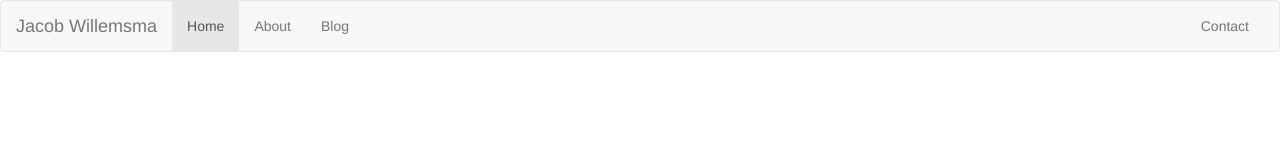
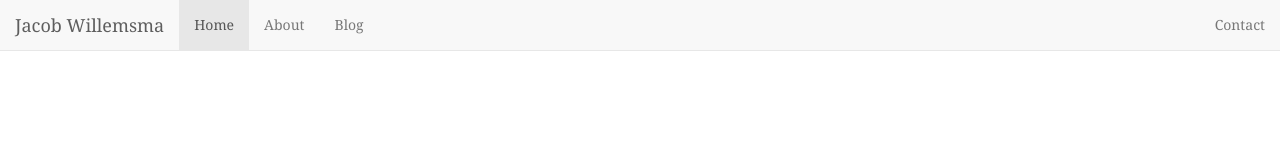
Before and after one commit to jacobwillemsma/jacobwills.github.io, a plain HTML site: page pages/testpage.html in a window 1280 px wide. Drawn offline with nearby package versions, Linux system fonts and the light colour scheme.

Commit message:
what if I add the blog theme?

```diff
--- a/pages/testpage.html
+++ b/pages/testpage.html
@@ -4,9 +4,10 @@
     <title>Jacob Willemsma</title>
     <meta name="viewport" content="width=device-width, initial-scale=1.0">
     <link href="../css/bootstrap.min.css" rel="stylesheet">
+    <link href="../css/blog.css" rel="stylesheet">
   </head>
   <body>
-    <nav class="navbar navbar-default" role="navigation">
+    <nav class="navbar navbar-default navbar-fixed-top" role="navigation">
       <div class="container-fluid">
         <!-- Brand and toggle get grouped for better mobile display -->
       <div class="navbar-header">
```
